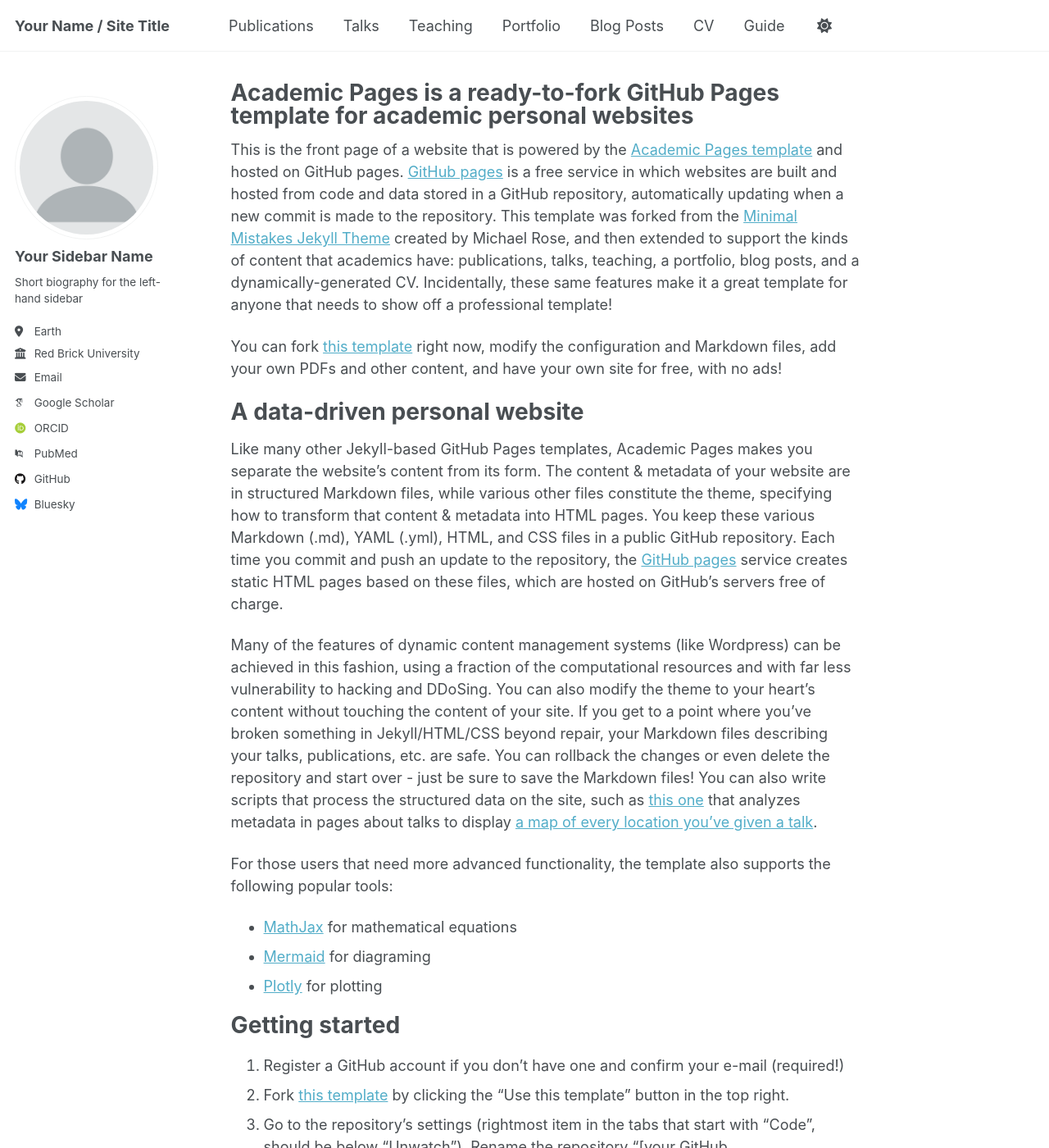
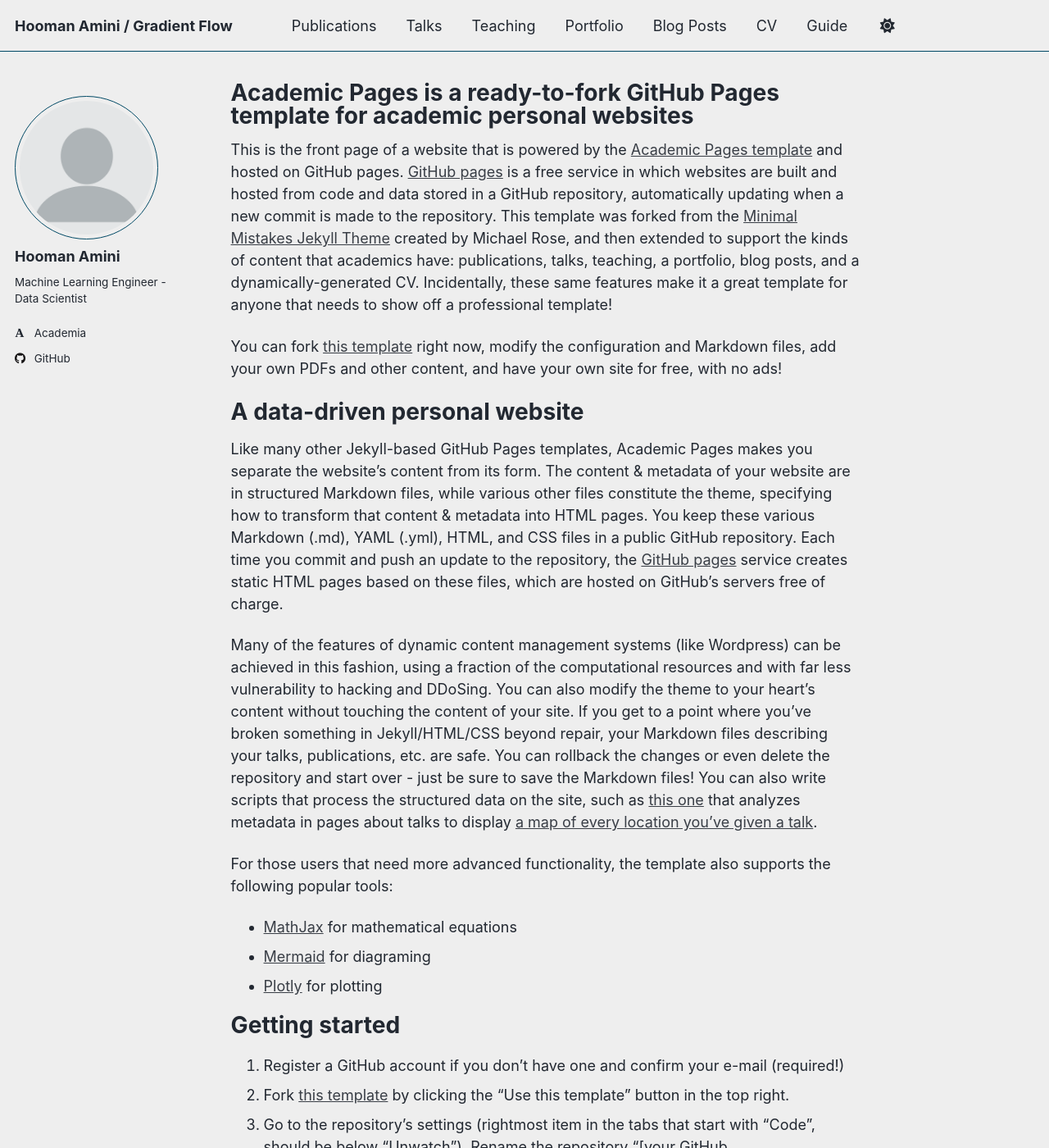
Before and after one commit to Hoom4n/hoom4n.github.io, a Jekyll site: the page built from _pages/about.md, in a window 1280 px wide and 1400 px high. Shown: the whole window at 82% size. Built offline with Jekyll 4.4.1, drawn with Linux system fonts in a browser that asks for light colours; some web fonts are replaced; a script that is not in the unit is left out.

Commit message:
Update _config.yml

```diff
--- a/_config.yml
+++ b/_config.yml
@@ -8,12 +8,12 @@
 
 # Basic Site Settings
 locale                   : "en-US"
-site_theme               : "default" # Currently available options are "default", "air"
-title                    : "Your Name / Site Title"
+site_theme               : "air" # Currently available options are "default", "air"
+title                    : "Hooman Amini / Gradient Flow"
 title_separator          : "-"
 name                     : &name "Your Name"
 description              : &description "Your Name's academic portfolio"   # Update this with a general description of your site, this is the default if not overridden by a page
-url                      : https://academicpages.github.io # The base hostname & protocol for your site e.g. "https://[your GitHub username].github.io",
+url                      : https://hoom4n.github.io # The base hostname & protocol for your site e.g. "https://[your GitHub username].github.io",
                                                            # or if you already have some other page hosted on Github then use "https://[your GitHub username].github.io/[Your Repo Name]"
 baseurl                  : "" # the subpath of your site, e.g. "/blog"
 repository               : "academicpages/academicpages.github.io"
@@ -24,23 +24,22 @@
 author:
   # Biographic information
   avatar           : "profile.png"
-  name             : "Your Sidebar Name"
+  name             : "Hooman Amini"
   pronouns         : # example: "she/her"
-  bio              : "Short biography for the left-hand sidebar"
-  location         : "Earth"
-  employer         : "Red Brick University"
+  bio              : "Machine Learning Engineer - Data Scientist"
+  location         : #
+  employer         : #
   uri              : # URL
-  email            : "none@example.org"
-
+  email            : #
   # Academic websites
-  academia         : # URL
+  academia         : "Tarbiat Modares University"
   arxiv            : # URL - Update with the correct link to your profile
-  googlescholar    : "https://scholar.google.com/citations?user=PS_CX0AAAAAJ"
+  googlescholar    : #
   inspire-hep      : # URL
   impactstory      : # URL
-  orcid            : "https://orcid.org/yourorcidurl"
+  orcid            : #
   semantic         : # URL
-  pubmed           : "https://www.ncbi.nlm.nih.gov/pubmed/?term=john+snow"
+  pubmed           : #
   researchgate     : # URL
   scopus           : # URL
 
@@ -48,13 +47,14 @@
   bitbucket        : # Username - Update with your username on the site
   codepen          : # Username
   dribbble         : # Username
-  github           : "academicpages"
+  github           : "HooM4N"
+  huggingface      : "https://huggingface.co/hoom4n"
   kaggle           : # Username
   stackoverflow    : # User number or user number and name (i.e., use "1" or "1/jeff-atwood")
 
   # Social media
   artstation       : # Username
-  bluesky          : "bsky.app" # Replace this with you Bluesky username
+  bluesky          : #
   facebook         : # Username
   flickr           : # Username
   foursquare       : # Username
```
